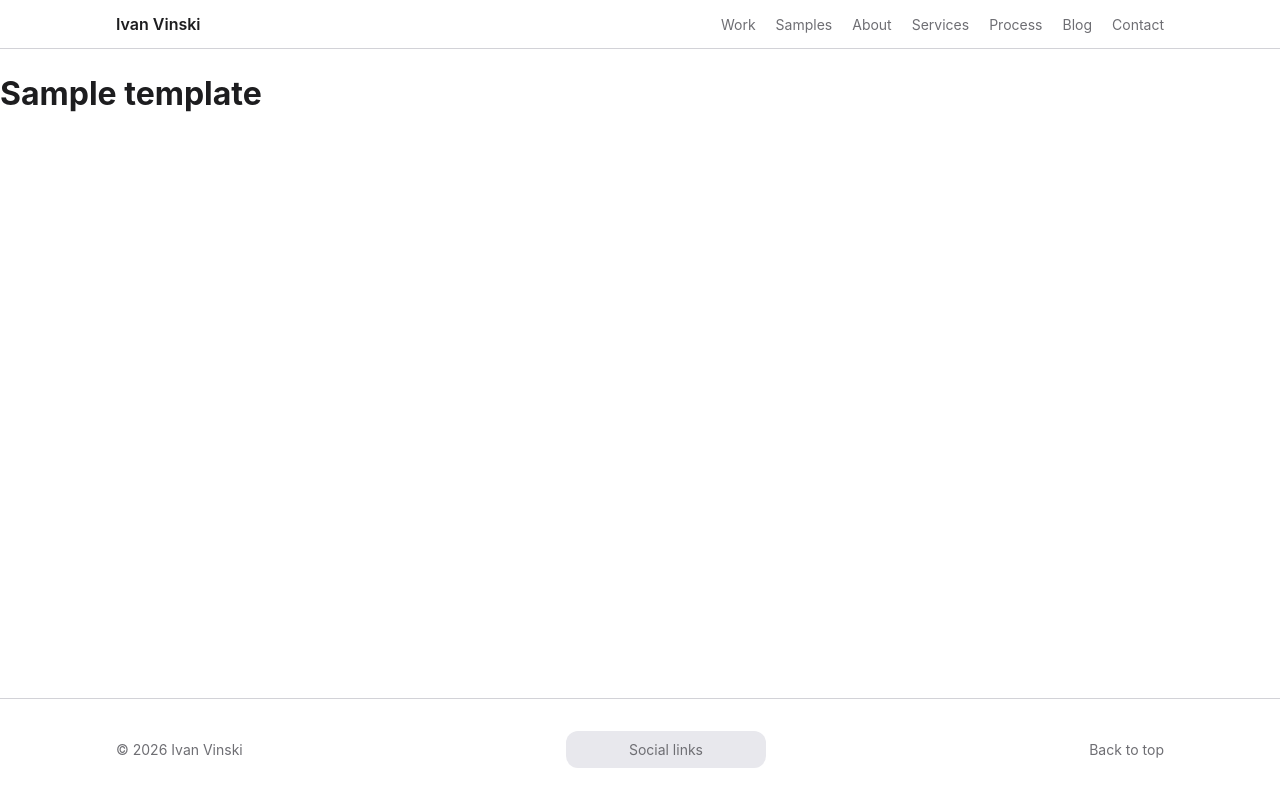
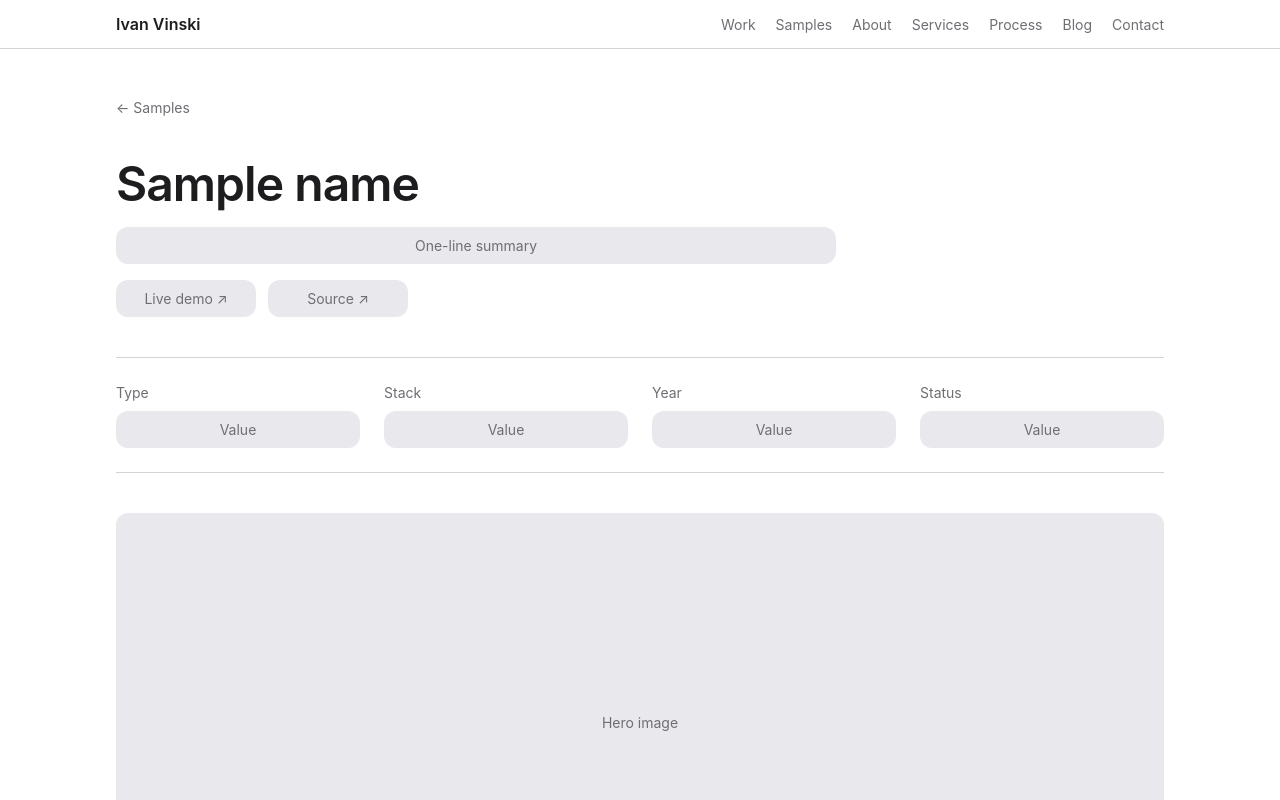
Before and after one commit to vindotski/website, a Next.js app: page /samples/template in a window 1280 px wide. Shown: the top 800 px of the page. Built offline with nearby package versions, Linux system fonts and the light colour scheme.

Commit message:
feat(sample): wireframe detail intro and facts

```diff
--- /dev/null
+++ b/app/samples/template/page.module.css
@@ -0,0 +1,9 @@
+.links {
+  display: flex;
+  flex-wrap: wrap;
+  gap: 12px;
+}
+
+.links > * {
+  min-width: 140px;
+}
--- a/app/samples/template/page.tsx
+++ b/app/samples/template/page.tsx
@@ -1,3 +1,23 @@
+import Placeholder from "../../_components/Placeholder";
+import DetailIntro from "../../_components/detail/DetailIntro";
+import DetailPage from "../../_components/detail/DetailPage";
+import Facts from "../../_components/detail/Facts";
+import styles from "./page.module.css";
+
 export default function SampleTemplate() {
-  return <h1>Sample template</h1>;
+  return (
+    <DetailPage backHref="/#samples" backLabel="Samples">
+      <DetailIntro title="Sample name">
+        <Placeholder label="One-line summary" height={32} />
+        <div className={styles.links}>
+          <Placeholder label="Live demo ↗" height={24} />
+          <Placeholder label="Source ↗" height={24} />
+        </div>
+      </DetailIntro>
+
+      <Facts labels={["Type", "Stack", "Year", "Status"]} />
+
+      <Placeholder label="Hero image" height={420} />
+    </DetailPage>
+  );
 }
```
